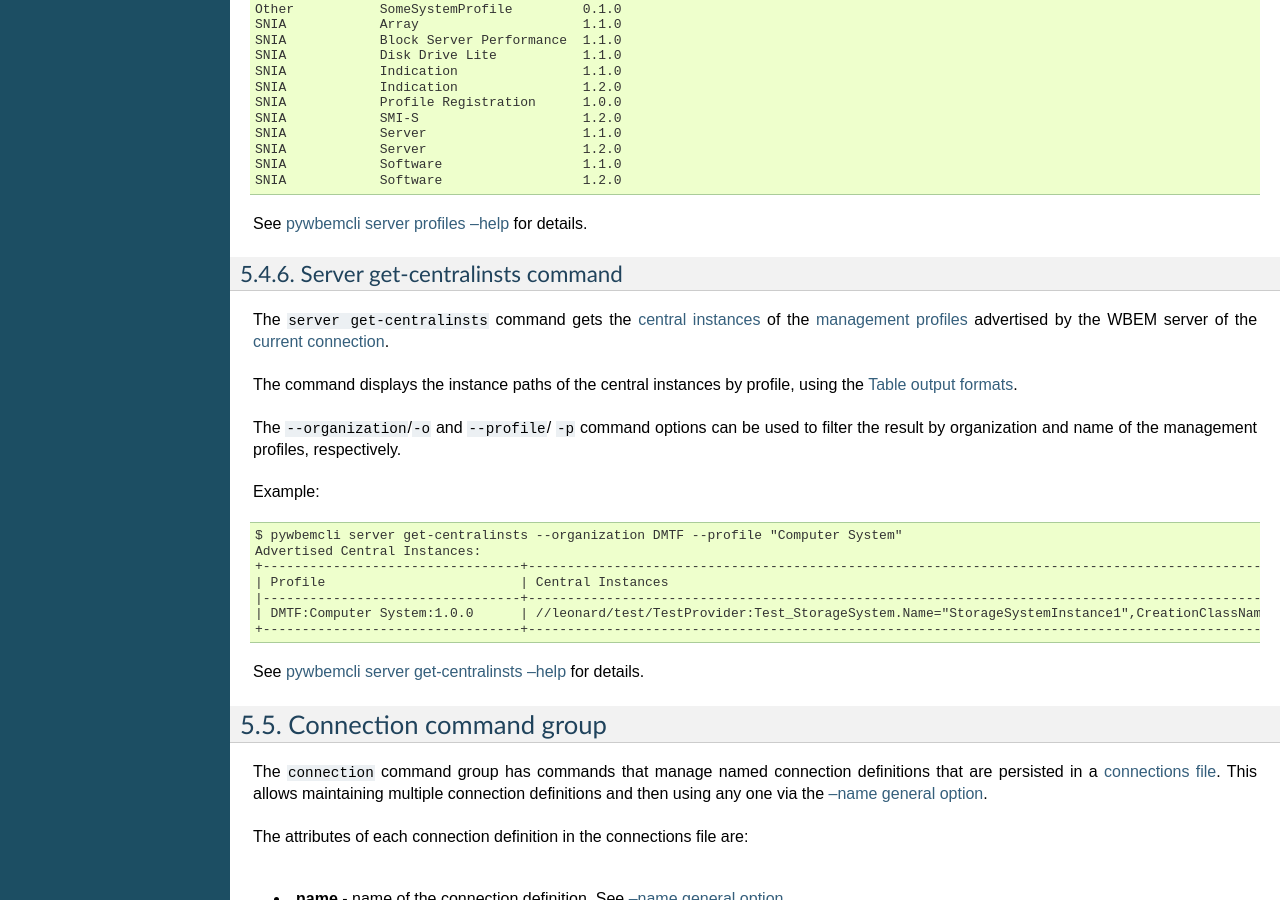
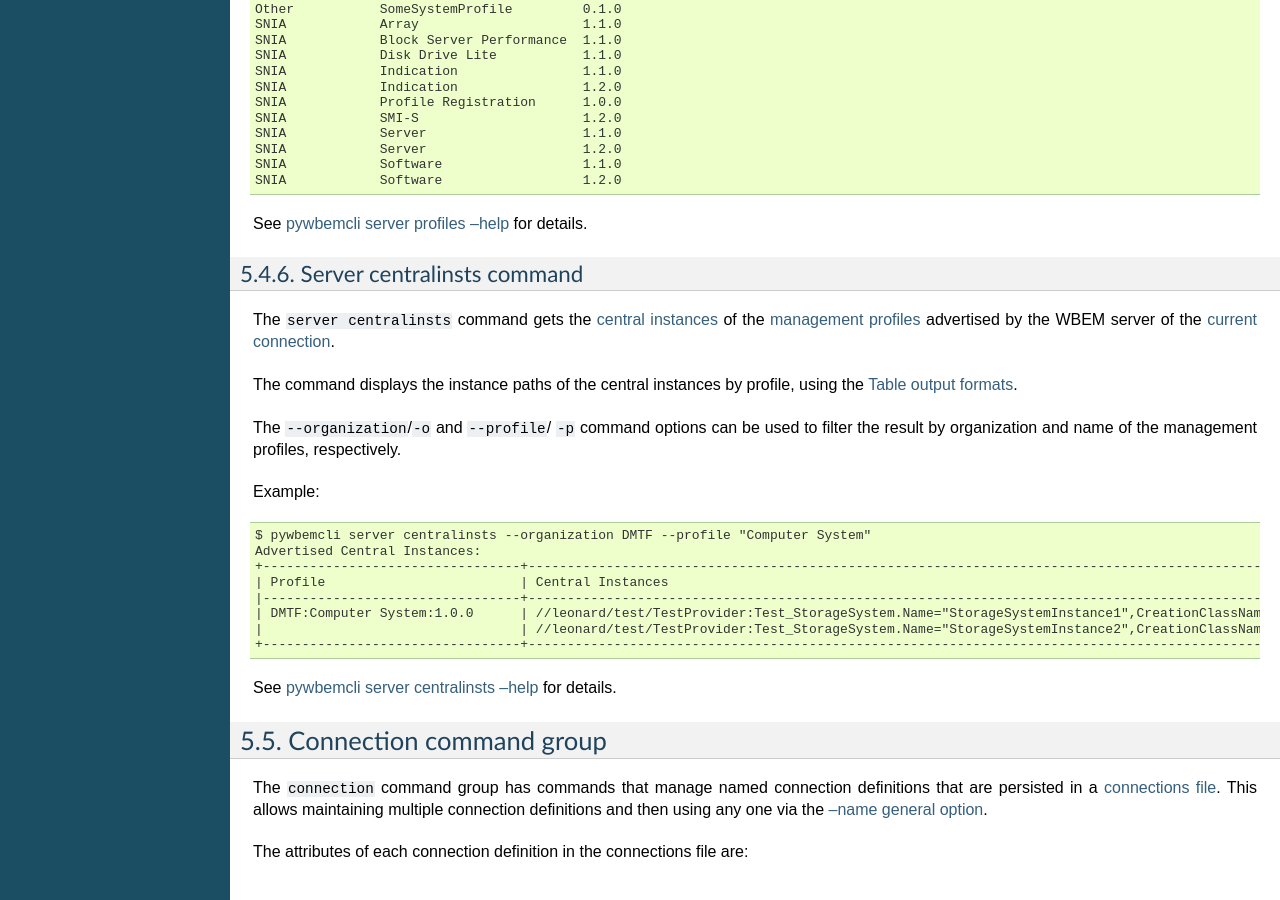
Before and after one commit to pywbem/pywbemtools, a Sphinx documentation site: the page built from docs/pywbemclicommands.rst, in a window 1280 px wide and 900 px high, scrolled down 16441 px. Built offline with Sphinx 7.4.7, drawn with Linux system fonts in a browser that asks for light colours; the version number could not be read and is left out; some of the changed text lies outside the part shown.

Commit message:
Fixes per comments
1. Rebuild pywbemclicmdshelp.rst

2. Change command name to centralinsts in code and doc

3. Fix example in doc "server centralinsts command"

```diff
--- a/docs/pywbemclicommands.rst
+++ b/docs/pywbemclicommands.rst
@@ -865,7 +865,7 @@ server of the :term:`current connection` to access information about the
 WBEM server itself:
 
 * :ref:`Server brand command` - Get the brand of the server.
-* :ref:`Server get-centralinsts command` - List central instances of mgmt profiles on the server.
+* :ref:`Server centralinsts command` - List central instances of mgmt profiles on the server.
 * :ref:`Server info command` - Get information about the server.
 * :ref:`Server interop command` - Get the Interop namespace of the server.
 * :ref:`Server namespaces command` - List the namespaces of the server.
@@ -1052,12 +1052,12 @@ Example:
 See :ref:`pywbemcli server profiles --help` for details.
 
 
-.. _`Server get-centralinsts command`:
+.. _`Server centralinsts command`:
 
-Server get-centralinsts command
-^^^^^^^^^^^^^^^^^^^^^^^^^^^^^^^
+Server centralinsts command
+^^^^^^^^^^^^^^^^^^^^^^^^^^^
 
-The ``server get-centralinsts`` command gets the :term:`central instances`
+The ``server centralinsts`` command gets the :term:`central instances`
 of the :term:`management profiles <management profile>` advertised by the
 WBEM server of the :term:`current connection`.
 
@@ -1072,15 +1072,16 @@ Example:
 
 .. code-block:: text
 
-    $ pywbemcli server get-centralinsts --organization DMTF --profile "Computer System"
+    $ pywbemcli server centralinsts --organization DMTF --profile "Computer System"
     Advertised Central Instances:
-    +---------------------------------+-----------------------------------------------------------------------------------------------------------------------------------------------------------------------------------------------------------------------------------------+
-    | Profile                         | Central Instances                                                                                                                                                                                                                       |
-    |---------------------------------+-----------------------------------------------------------------------------------------------------------------------------------------------------------------------------------------------------------------------------------------|
-    | DMTF:Computer System:1.0.0      | //leonard/test/TestProvider:Test_StorageSystem.Name="StorageSystemInstance1",CreationClassName="Test_StorageSystem"://leonard/test/TestProvider:Test_StorageSystem.Name="StorageSystemInstance2",CreationClassName="Test_StorageSystem" |
-    +---------------------------------+-----------------------------------------------------------------------------------------------------------------------------------------------------------------------------------------------------------------------------------------+
+    +---------------------------------+----------------------------------------------------------------------------------------------------------------------+
+    | Profile                         | Central Instances                                                                                                    |
+    |---------------------------------+----------------------------------------------------------------------------------------------------------------------|
+    | DMTF:Computer System:1.0.0      | //leonard/test/TestProvider:Test_StorageSystem.Name="StorageSystemInstance1",CreationClassName="Test_StorageSystem"  |
+    |                                 | //leonard/test/TestProvider:Test_StorageSystem.Name="StorageSystemInstance2",CreationClassName="Test_StorageSystem"  |
+    +---------------------------------+----------------------------------------------------------------------------------------------------------------------+
 
-See :ref:`pywbemcli server get-centralinsts --help` for details.
+See :ref:`pywbemcli server centralinsts --help` for details.
 
 
 .. _`Connection command group`:
```
Also changed, not shown: docs/pywbemclicmdshelp.rst (+25 -24 lines), 2 other files.
